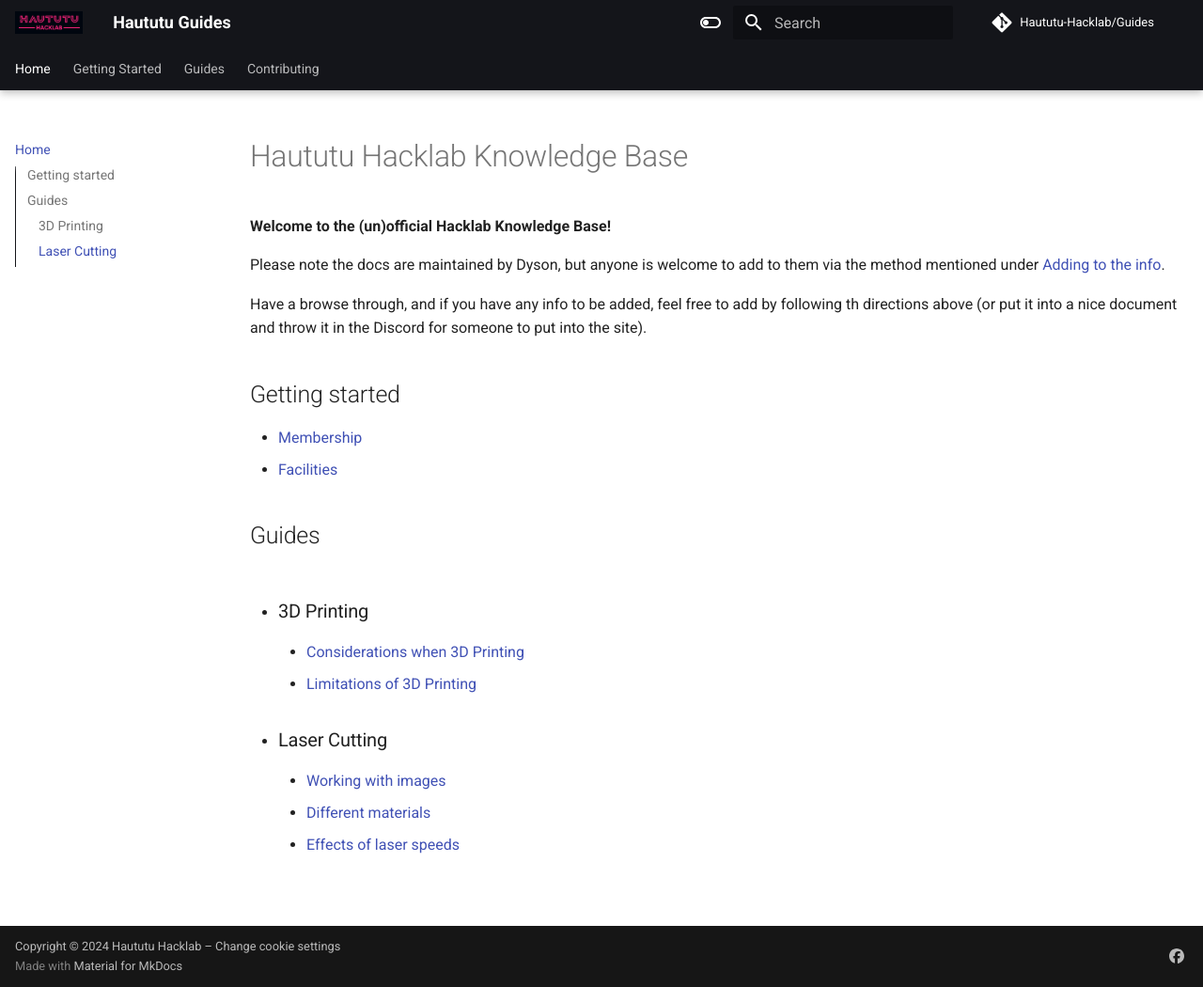
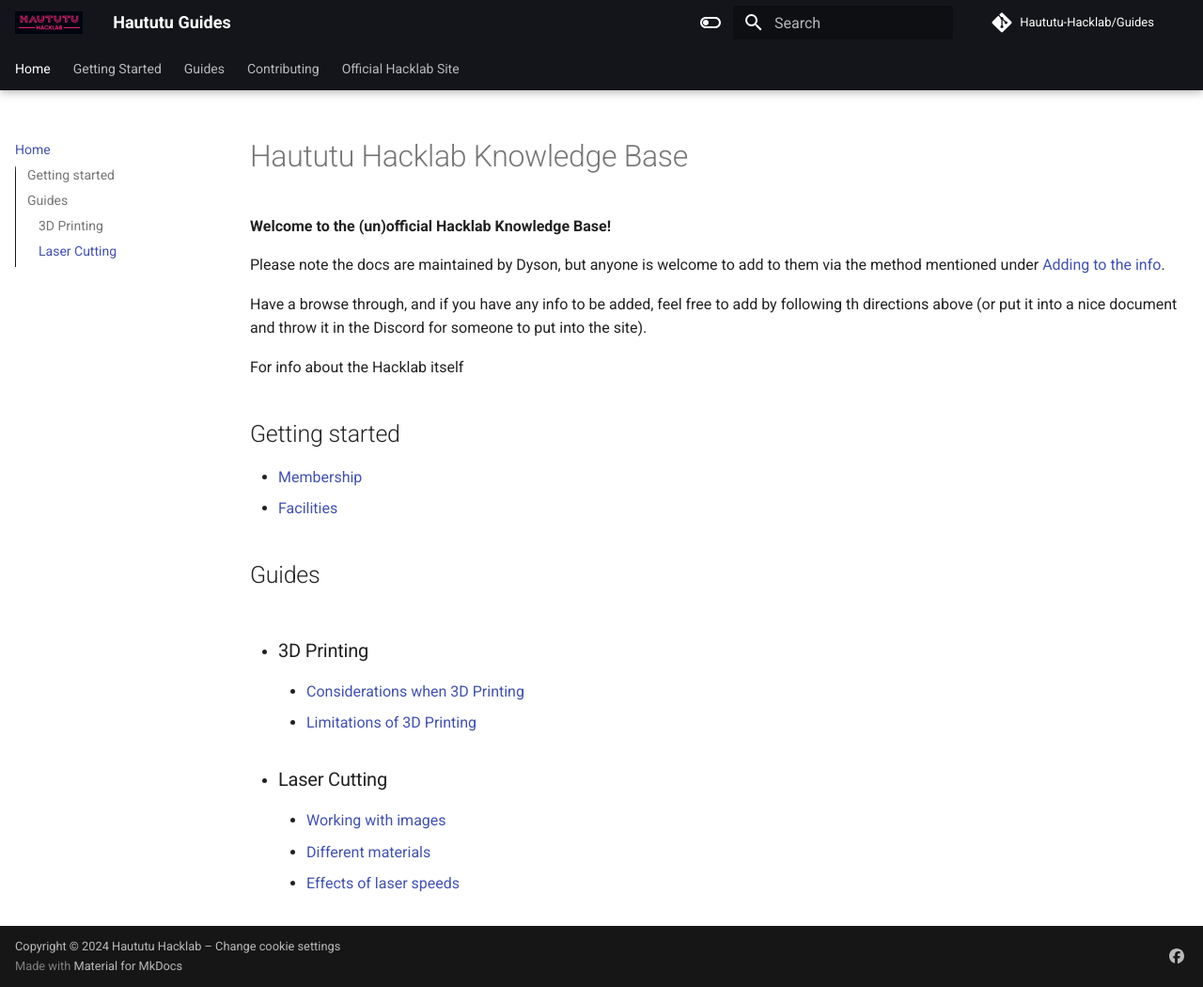
Before and after one commit to Haututu-Hacklab/Guides, an MkDocs documentation site: the page built from docs/index.md, in a window 1280 px wide and 1050 px high. Shown: the whole window at 94% size. Built offline with MkDocs 1.6.1 and Material for MkDocs 9.7.7, drawn with Linux system fonts in a browser that asks for light colours; comment, search, counter and statistics services are not loaded.

Commit message:
add links to official site

```diff
--- a/docs/index.md
+++ b/docs/index.md
@@ -9,10 +9,12 @@ Please note the docs are maintained by Dyson, but anyone is welcome to add to th
 
 Have a browse through, and if you have any info to be added, feel free to add by following th directions above (or put it into a nice document and throw it in the Discord for someone to put into the site).
 
+For info about the Hacklab itself
+
 ## Getting started
 
-- [Membership](./info/membership)
-- [Facilities](./info/facilities)
+- [Membership](https://www.haututuhacklab.nz/membership)
+- [Facilities](https://www.haututuhacklab.nz/spaces/)
 
 ## Guides
 
--- a/mkdocs.yml
+++ b/mkdocs.yml
@@ -120,3 +120,4 @@ nav:
       - Limitations: guides/3dprinting/limitations.md
   - Contributing:
     - Adding to the info: info/addinginfo.md
+  - Official Hacklab Site: https://www.haututuhacklab.nz/
```
Also changed, not shown: README.md (+1 -0 lines), docs/info/facilities.md (+1 -1 lines), docs/info/membership.md (+1 -1 lines).
